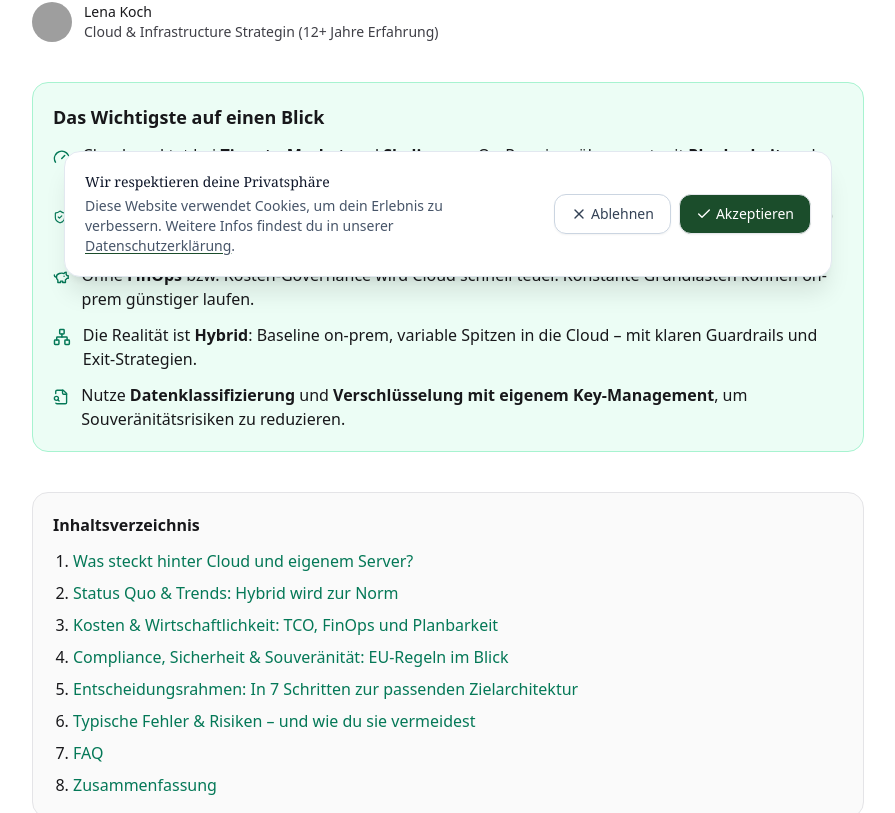
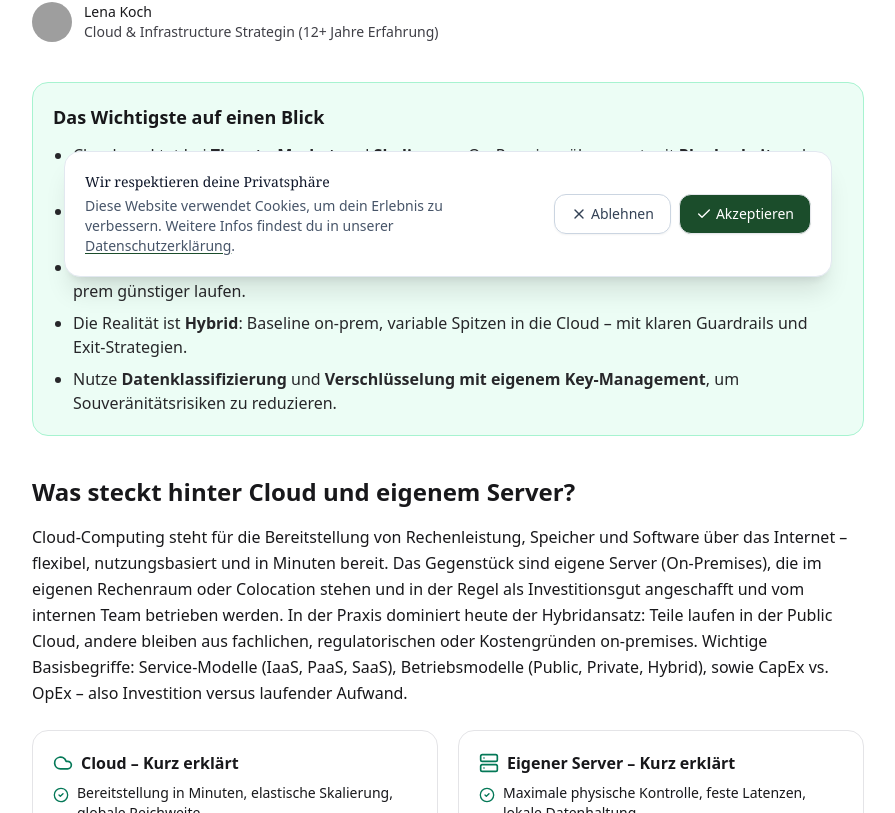
Before and after one commit to lennartnm/findbar_website, a Next.js app: page /blog/beispiel-blog-cloud in a window 1280 px wide. Shown: the part 507-1320 px from the top of the page, without its empty margins (192-1087 px from the left). Built offline with nearby package versions, Linux system fonts and the light colour scheme; grey boxes are pictures that could not be loaded.

Commit message:
Update page.tsx

```diff
--- a/src/app/blog/beispiel-blog-cloud/page.tsx
+++ b/src/app/blog/beispiel-blog-cloud/page.tsx
@@ -350,77 +350,34 @@ export default function Article() {
 
 
 
-        {/* TL;DR */}
-        <aside className="mb-10 rounded-2xl border border-emerald-200 bg-emerald-50 p-5">
-          <h2 className="text-lg font-semibold mb-3">Das Wichtigste auf einen Blick</h2>
-          <ul className="space-y-3">
-            <TLDRItem icon={Gauge}>
-              Cloud punktet bei <strong>Time-to-Market</strong> und <strong>Skalierung</strong>; On-Premises überzeugt mit <strong>Planbarkeit</strong> und <strong>hoher Kontrolle</strong>.
-            </TLDRItem>
-            <TLDRItem icon={ShieldCheck}>
-              Regulatorik: <strong>NIS2</strong> (ab 18.10.2024 wirksam), <strong>DORA</strong> (seit 17.01.2025) und der <strong>Data Act</strong> (ab 12.09.2025) beeinflussen Architektur- und Anbieterwahl.
-            </TLDRItem>
-            <TLDRItem icon={PiggyBank}>
-              Ohne <strong>FinOps</strong> bzw. Kosten-Governance wird Cloud schnell teuer. Konstante Grundlasten können on-prem günstiger laufen.
-            </TLDRItem>
-            <TLDRItem icon={Network}>
-              Die Realität ist <strong>Hybrid</strong>: Baseline on-prem, variable Spitzen in die Cloud – mit klaren Guardrails und Exit-Strategien.
-            </TLDRItem>
-            <TLDRItem icon={FileSearch}>
-              Nutze <strong>Datenklassifizierung</strong> und <strong>Verschlüsselung mit eigenem Key-Management</strong>, um Souveränitätsrisiken zu reduzieren.
-            </TLDRItem>
-          </ul>
-        </aside>
+       {/* TL;DR */}
+<aside className="mb-10 rounded-2xl border border-emerald-200 bg-emerald-50 p-5">
+  <h2 className="text-lg font-semibold mb-3">Das Wichtigste auf einen Blick</h2>
+  <ul className="list-disc ml-5 space-y-2 text-zinc-800">
+    <li>
+      Cloud punktet bei <strong>Time-to-Market</strong> und <strong>Skalierung</strong>;
+      On-Premises überzeugt mit <strong>Planbarkeit</strong> und <strong>hoher Kontrolle</strong>.
+    </li>
+    <li>
+      Regulatorik: <strong>NIS2</strong> (ab 18.10.2024 wirksam), <strong>DORA</strong> (seit 17.01.2025)
+      und der <strong>Data Act</strong> (ab 12.09.2025) beeinflussen Architektur- und Anbieterwahl.
+    </li>
+    <li>
+      Ohne <strong>FinOps</strong> bzw. Kosten-Governance wird Cloud schnell teuer.
+      Konstante Grundlasten können on-prem günstiger laufen.
+    </li>
+    <li>
+      Die Realität ist <strong>Hybrid</strong>: Baseline on-prem, variable Spitzen in die Cloud –
+      mit klaren Guardrails und Exit-Strategien.
+    </li>
+    <li>
+      Nutze <strong>Datenklassifizierung</strong> und
+      <strong> Verschlüsselung mit eigenem Key-Management</strong>,
+      um Souveränitätsrisiken zu reduzieren.
+    </li>
+  </ul>
+</aside>
 
-        {/* ToC */}
-        <nav
-          aria-label="Inhaltsverzeichnis"
-          className="mb-12 rounded-2xl border border-zinc-200 bg-zinc-50 p-5"
-        >
-          <h2 className="text-base font-semibold mb-3">Inhaltsverzeichnis</h2>
-          <ol className="list-decimal ml-5 space-y-2">
-            <li>
-              <a className={`hover:underline ${accent} font-medium`} href="#grundlagen">
-                Was steckt hinter Cloud und eigenem Server?
-              </a>
-            </li>
-            <li>
-              <a className={`hover:underline ${accent} font-medium`} href="#status-quo">
-                Status Quo & Trends: Hybrid wird zur Norm
-              </a>
-            </li>
-            <li>
-              <a className={`hover:underline ${accent} font-medium`} href="#kosten">
-                Kosten & Wirtschaftlichkeit: TCO, FinOps und Planbarkeit
-              </a>
-            </li>
-            <li>
-              <a className={`hover:underline ${accent} font-medium`} href="#compliance">
-                Compliance, Sicherheit & Souveränität: EU-Regeln im Blick
-              </a>
-            </li>
-            <li>
-              <a className={`hover:underline ${accent} font-medium`} href="#auswahl">
-                Entscheidungsrahmen: In 7 Schritten zur passenden Zielarchitektur
-              </a>
-            </li>
-            <li>
-              <a className={`hover:underline ${accent} font-medium`} href="#fehler">
-                Typische Fehler & Risiken – und wie du sie vermeidest
-              </a>
-            </li>
-            <li>
-              <a className={`hover:underline ${accent} font-medium`} href="#faq">
-                FAQ
-              </a>
-            </li>
-            <li>
-              <a className={`hover:underline ${accent} font-medium`} href="#zusammenfassung">
-                Zusammenfassung
-              </a>
-            </li>
-          </ol>
-        </nav>
 
         {/* Content */}
         <section>
```
